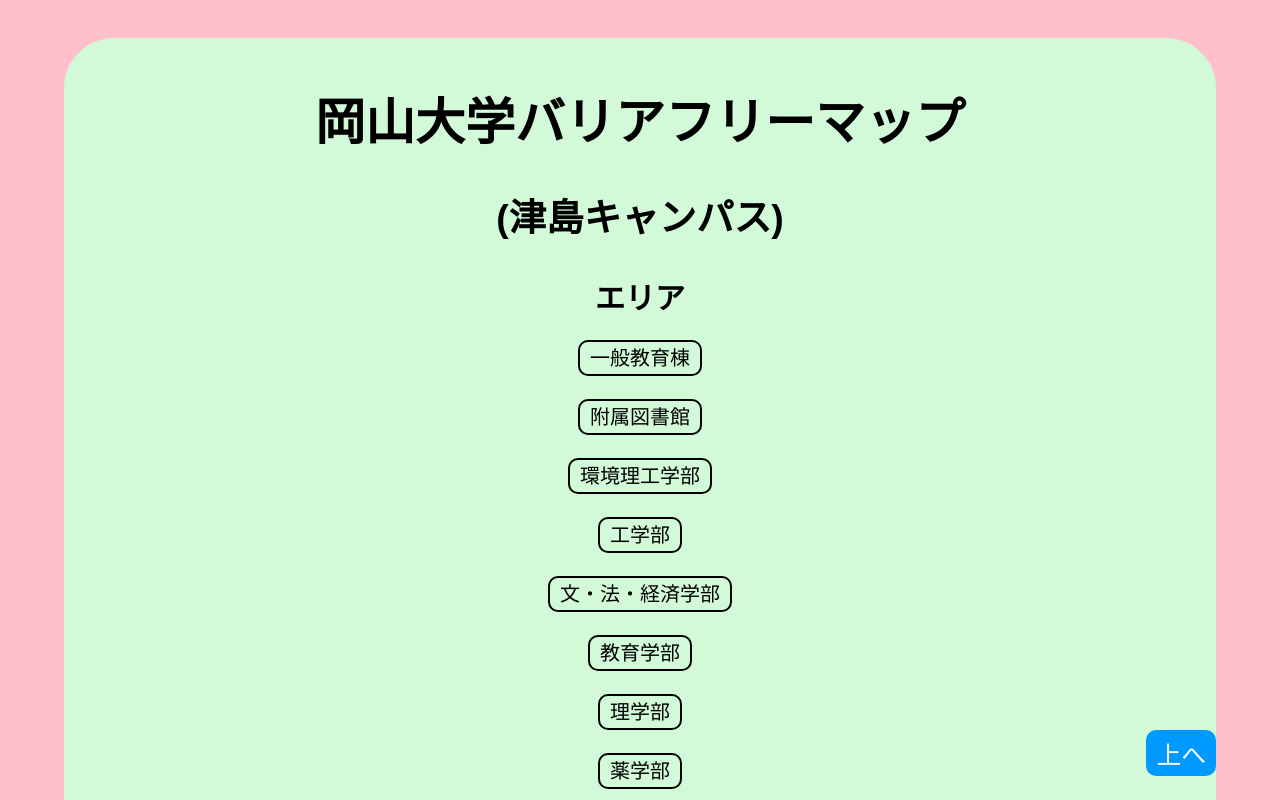
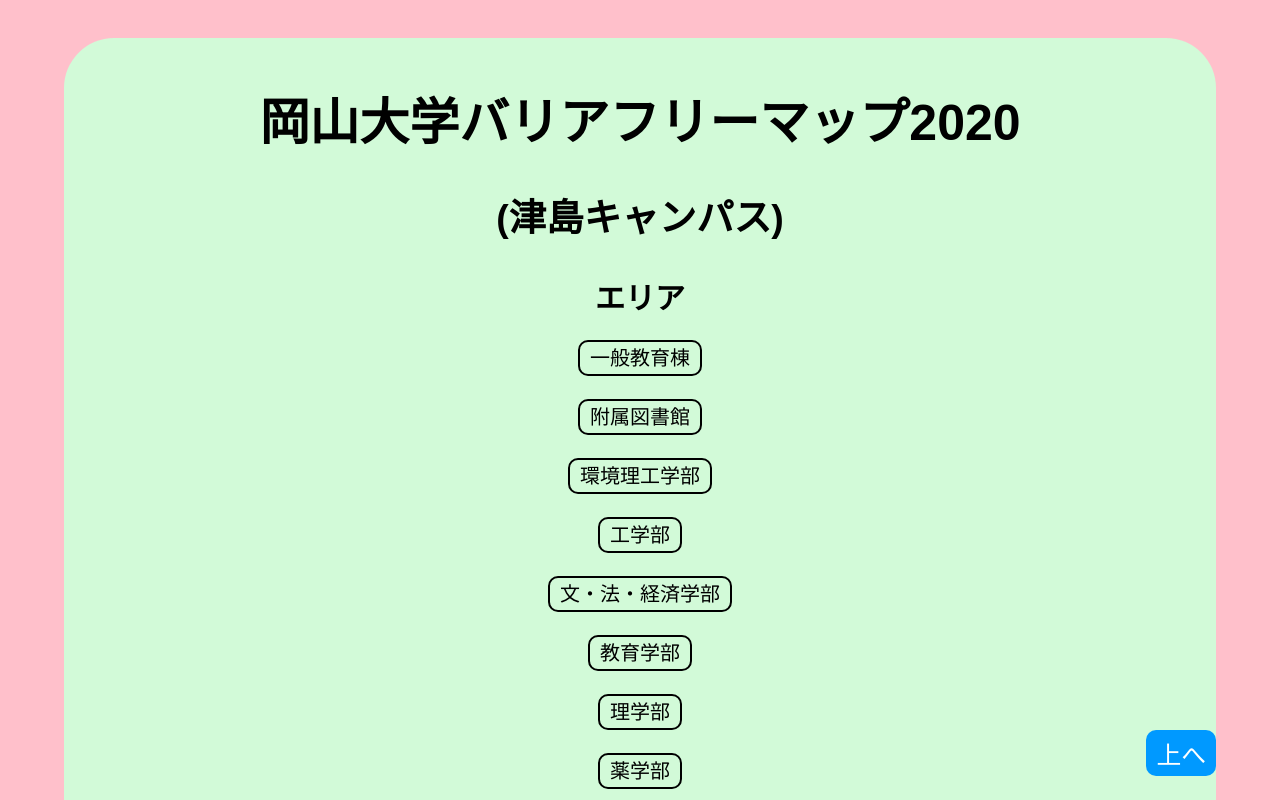
Before and after one commit to No-jun/OUBFmap, a plain HTML site: page index.html in a window 1280 px wide. Shown: the top 800 px of the page. Drawn offline with Linux system fonts and the light colour scheme.

Commit message:
GitHub Pagesのための調整

```diff
--- a/index.html
+++ b/index.html
@@ -12,7 +12,7 @@
   <div align="center">
     <header >
       <div class="header1">
-        <h1>岡山大学バリアフリーマップ</h1>
+        <h1>岡山大学バリアフリーマップ2020</h1>
         <h2>(津島キャンパス)</h2>
       </div>
     </header>
```
